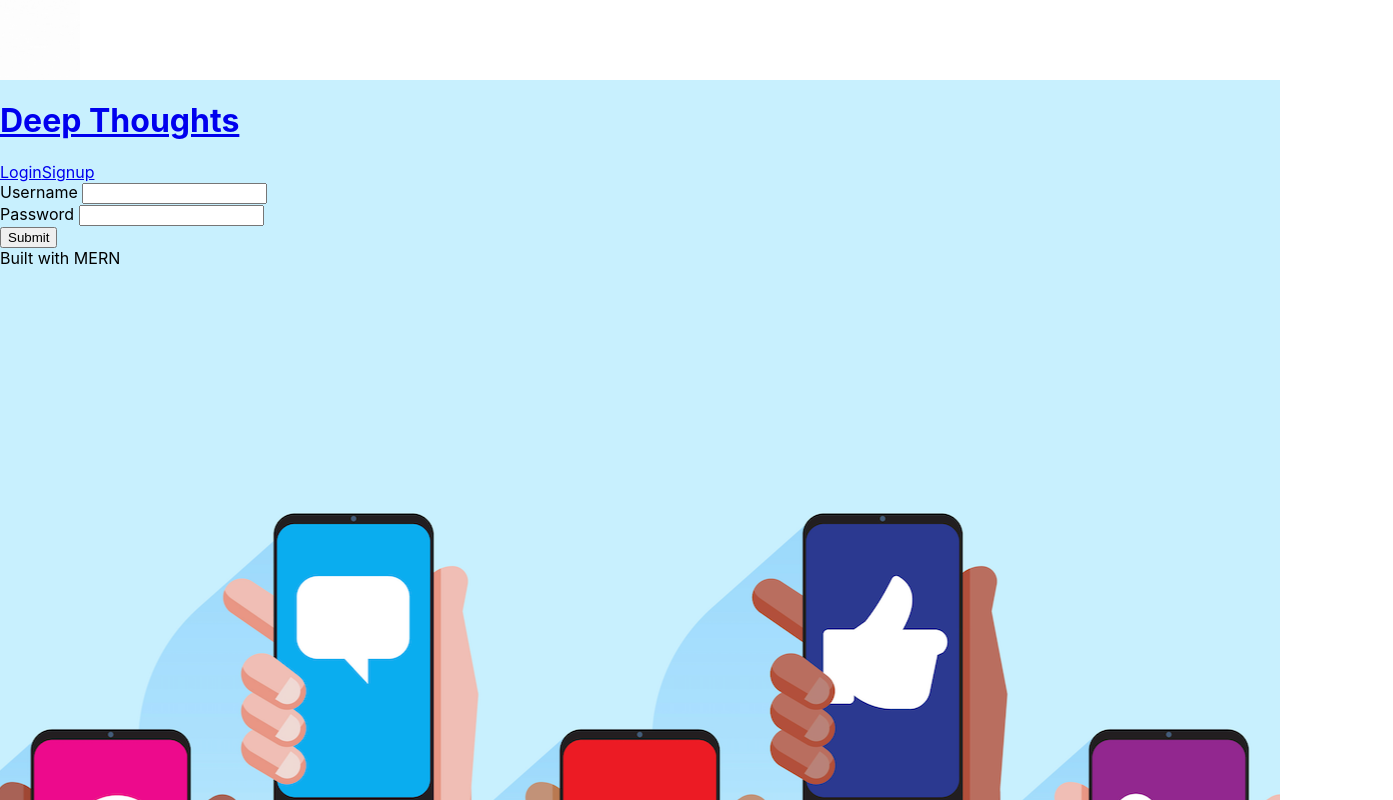
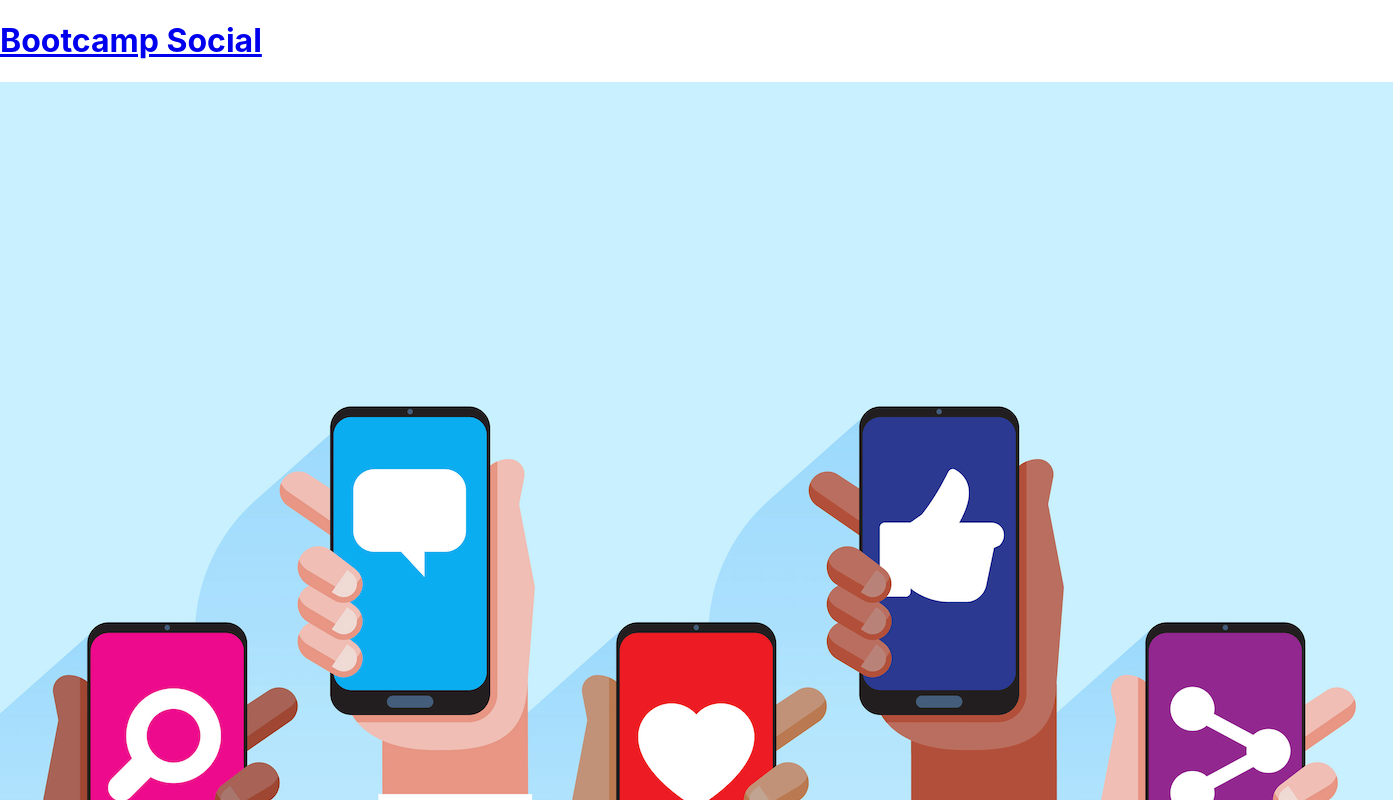
Before and after one commit to ishelly1997/bootcamp-social, a React (Create React App) app in the folder client/: page /login in a window 1280 px wide. Shown: the top 800 px of the page, 1393 px wide, since content can reach past the window. Built offline with nearby package versions, Linux system fonts and the light colour scheme.

Commit message:
resolved dependency issues

```diff
--- a/client/package.json
+++ b/client/package.json
@@ -3,6 +3,7 @@
   "version": "0.1.0",
   "private": true,
   "dependencies": {
+    "@apollo/client": "^3.6.5",
     "@testing-library/jest-dom": "^5.16.4",
     "@testing-library/react": "^13.2.0",
     "@testing-library/user-event": "^13.5.0",
@@ -11,6 +12,7 @@
     "jwt-decode": "^3.1.2",
     "react": "^18.1.0",
     "react-dom": "^18.1.0",
+    "react-router-dom": "^6.3.0",
     "react-scripts": "5.0.1",
     "web-vitals": "^2.1.4"
   },
--- a/client/src/App.js
+++ b/client/src/App.js
@@ -1,18 +1,19 @@
 // import logo from './logo.svg';
 import './App.css';
-import Header from './components/Header';
-import Footer from './components/Footer';
-import Login from './pages/Login';
-import SignUp from './pages/Signup'
-
-import NoMatch from './pages/NoMatch';
-
+import React from 'react';
 import { ApolloProvider, ApolloClient, InMemoryCache, createHttpLink } from '@apollo/client';
 
 import { setContext } from '@apollo/client/link/context';
 import { BrowserRouter as Router, Routes, Route } from 'react-router-dom';
 
-const App = () => {
+import Header from './components/Header';
+import Footer from './components/Footer';
+
+import Login from './pages/Login';
+import SignUp from './pages/Signup'
+import Home from './pages/Homepage'
+import NoMatch from './pages/NoMatch';
+
   const httpLink = createHttpLink({
     uri: '/graphql',
   });
@@ -32,49 +33,34 @@ const App = () => {
       link: authLink.concat(httpLink),
       cache: new InMemoryCache(),
     });
-
+function App() {
   return(
-    <body className='App' >
-      <div className='App-header'>
-        <img className='App-logo' src={require('./images/Bootcamp.gif')} alt='/'/>
-      </div>
-
-      {/* <form className='App-form'>
-        <div className='App-formContent'>
-          <p>hello</p>
-        </div>
-      </form> */}
-
 
     <ApolloProvider client={client}>
       <Router>
         <div>
           <Header />
-          <div>
+          <div className='container'>
             <Routes>
-              {/* <Route
-                path="/"
-                element={<Home />}
-              /> */}
               <Route
-                path="/login"
-                element={<Login />}
-              />
-              /* <Route
-                path="/signup"
-                element={<SignUp />}
-              />
-              {/* <Route
-                path="/profile"
-                element={<Profile />}
+                exact path="/"
+                component={Home}
               />
               <Route
-                path="/thought"
-                element={<SingleThought />}
-              />  */}
+                exact path="/login"
+                component={Login}
+              />
+              <Route
+                path="/signup"
+                component={SignUp}
+              />
+              <Route
+                path="/homepage"
+                element={<Home />}
+              />
                   <Route
                     path="*"
-                    element={<NoMatch />}
+                    component={NoMatch}
                   />
             </Routes>
           </div>
@@ -82,11 +68,8 @@ const App = () => {
         </div>
       </Router>
     </ApolloProvider>
+  );
+  }
 
-    </body>
-
-  );
-
-}
 
 export default App;
--- a/client/src/components/Header/index.js
+++ b/client/src/components/Header/index.js
@@ -1,15 +1,15 @@
 import React from 'react';
 
 import { Link } from 'react-router-dom'; // so that links to components work, such as login,
-
+import background from '../../images/bootcampsocialbackground.png'
 const Header = () => {
   return (
     <header className="bg-secondary mb-4 py-2 flex-row align-center">
       <div className="container flex-row justify-space-between-lg justify-center align-center">
         <Link to="/">
-          <h1>Deep Thoughts</h1>
+          <h1>Bootcamp Social</h1>
         </Link>
-
+        <img id="background"src={background} alt='logo'/>
         <nav className="text-center">
           <Link to="/login">Login</Link>
           <Link to="/signup">Signup</Link>
--- a/client/src/pages/Login.js
+++ b/client/src/pages/Login.js
@@ -8,7 +8,7 @@ import Auth from '../utils/auth'
 
 const Login = (props) => {
 
-    const [formState, setFormState] = useState({ email: '', password: '' });
+    const [formState, setFormState] = useState({ username: '', password: '' });
 
     const [login, { error }] = useMutation(LOGIN_USER);
 
@@ -39,7 +39,7 @@ const Login = (props) => {
 
       // clear form values
       setFormState({
-        email: '',
+        username: '',
         password: '',
       });
     };
@@ -48,16 +48,17 @@ const Login = (props) => {
         <form >
           <div className="input-container" onSubmit={handleFormSubmit}>
             <label>Username </label>
-            <input type="text" name="uname" required onChange={handleChange} />
+            <input type="text" name="username" required onChange={handleChange} />
           </div>
           <div className="input-container">
             <label>Password </label>
-            <input type="password" name="pass" required onChange={handleChange} />
+            <input type="password" name="password" required onChange={handleChange} />
           </div>
           <div className="button-container">
             <input type="submit" onChange={handleChange} />
           </div>
         </form>
+        {error && <div>Login failed</div>}
       </div>
     )
 };
--- a/client/src/utils/mutations.js
+++ b/client/src/utils/mutations.js
@@ -1,8 +1,8 @@
 import { gql } from '@apollo/client';
 
 export const LOGIN_USER = gql`
-  mutation login($email: String!, $password: String!) {
-    login(email: $email, password: $password) {
+  mutation login($username: String!, $password: String!) {
+    login(username: $username, password: $password) {
       token
       user {
         _id
```
Also changed, not shown: client/src/App.css (line endings or trailing spaces), client/src/components/Login/login.js (added), 1 other file (tests, documents, lock files or other folders).
